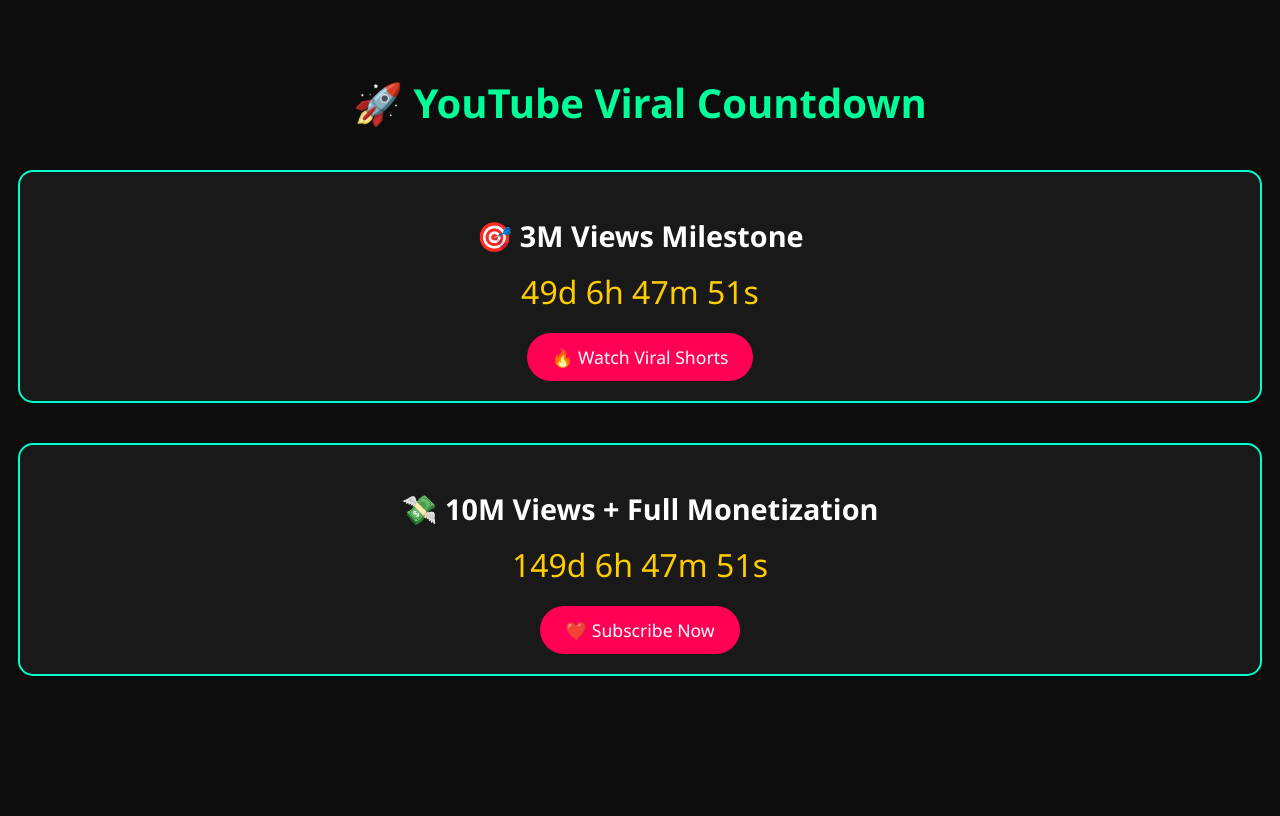
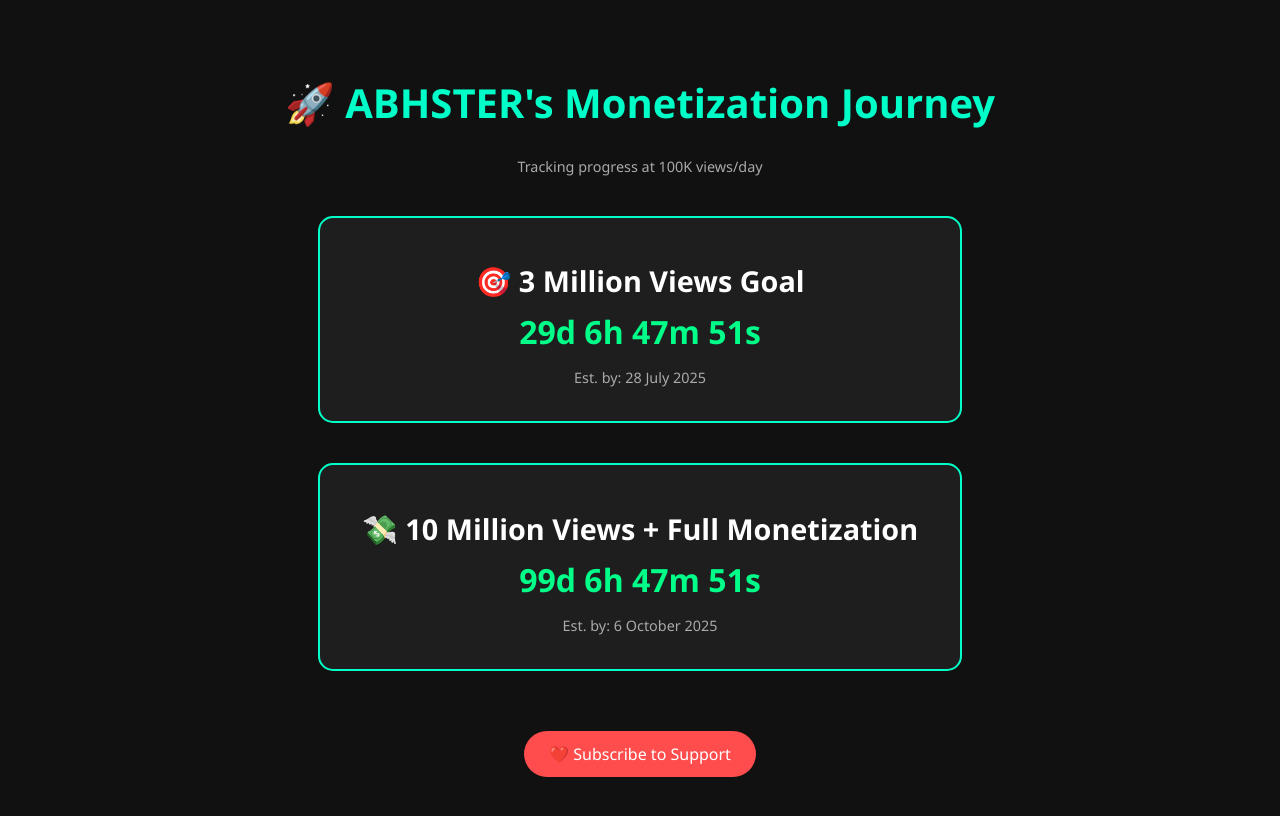
Before and after one commit to anonymouskevv/Milestone-Countdown, a plain HTML site: page index.html in a window 1280 px wide. Drawn offline with Linux system fonts and the light colour scheme.

Commit message:
Update index.html

```diff
--- a/index.html
+++ b/index.html
@@ -2,92 +2,95 @@
 <html lang="en">
 <head>
   <meta charset="UTF-8">
-  <title>🔥 Milestone Countdown – YouTube Journey</title>
+  <title>ABHSTER's Monetization Countdown</title>
   <meta name="viewport" content="width=device-width, initial-scale=1">
   <style>
     body {
-      background: #0d0d0d;
-      color: #fff;
+      background: #111;
+      color: #eee;
       font-family: 'Segoe UI', sans-serif;
       text-align: center;
       padding: 40px 10px;
     }
     h1 {
       font-size: 2.5rem;
-      color: #00ff99;
+      color: #00ffc8;
     }
     .milestone {
-      margin: 40px 0;
-      border: 2px solid #00ffcc;
+      margin: 40px auto;
+      border: 2px solid #00ffc8;
       padding: 20px;
       border-radius: 15px;
-      background-color: rgba(255, 255, 255, 0.05);
+      background-color: #1e1e1e;
+      max-width: 600px;
     }
     .milestone h2 {
       font-size: 1.8rem;
-      margin-bottom: 15px;
+      margin-bottom: 10px;
+      color: #ffffff;
     }
     .countdown {
       font-size: 2rem;
-      color: #ffcc00;
+      font-weight: bold;
+      color: #00ff88;
     }
-    .cta-btn {
+    .note {
+      font-size: 0.9rem;
+      color: #aaa;
+    }
+    .cta a {
+      display: inline-block;
+      background: #ff4d4d;
+      color: white;
+      padding: 12px 25px;
+      border-radius: 25px;
+      font-size: 1rem;
+      text-decoration: none;
       margin-top: 20px;
-      display: inline-block;
-      padding: 12px 25px;
-      font-size: 1.1rem;
-      background-color: #ff0055;
-      color: white;
-      border: none;
-      border-radius: 30px;
-      cursor: pointer;
-      transition: background 0.3s;
-      text-decoration: none;
-    }
-    .cta-btn:hover {
-      background-color: #ff3366;
     }
   </style>
 </head>
 <body>
-  <h1>🚀 YouTube Viral Countdown</h1>
+  <h1>🚀 ABHSTER's Monetization Journey</h1>
+  <p class="note">Tracking progress at 100K views/day</p>
 
   <div class="milestone">
-    <h2>🎯 3M Views Milestone</h2>
+    <h2>🎯 3 Million Views Goal</h2>
     <div id="timer1" class="countdown">Loading...</div>
-    <a class="cta-btn" href="https://www.youtube.com/@yourchannel" target="_blank">🔥 Watch Viral Shorts</a>
+    <p class="note">Est. by: 28 July 2025</p>
   </div>
 
   <div class="milestone">
-    <h2>💸 10M Views + Full Monetization</h2>
+    <h2>💸 10 Million Views + Full Monetization</h2>
     <div id="timer2" class="countdown">Loading...</div>
-    <a class="cta-btn" href="https://www.youtube.com/@yourchannel" target="_blank">❤️ Subscribe Now</a>
+    <p class="note">Est. by: 6 October 2025</p>
+  </div>
+
+  <div class="cta">
+    <a href="https://youtube.com/@yourchannel" target="_blank">❤️ Subscribe to Support</a>
   </div>
 
   <script>
-    function startCountdown(id, targetDate) {
+    function countdown(id, targetDate) {
       const countDownDate = new Date(targetDate).getTime();
-      const timer = document.getElementById(id);
-
-      setInterval(function() {
+      const element = document.getElementById(id);
+      setInterval(() => {
         const now = new Date().getTime();
-        const distance = countDownDate - now;
-        if (distance < 0) {
-          timer.innerHTML = "✅ Completed!";
+        const diff = countDownDate - now;
+        if (diff < 0) {
+          element.innerHTML = "✅ Reached!";
           return;
         }
-
-        const days = Math.floor(distance / (1000 * 60 * 60 * 24));
-        const hours = Math.floor((distance % (1000 * 60 * 60 * 24)) / (1000 * 60 * 60));
-        const minutes = Math.floor((distance % (1000 * 60 * 60)) / (1000 * 60));
-        const seconds = Math.floor((distance % (1000 * 60)) / 1000);
-
-        timer.innerHTML = `${days}d ${hours}h ${minutes}m ${seconds}s`;
+        const d = Math.floor(diff / (1000 * 60 * 60 * 24));
+        const h = Math.floor((diff % (1000 * 60 * 60 * 24)) / (1000 * 60 * 60));
+        const m = Math.floor((diff % (1000 * 60 * 60)) / (1000 * 60));
+        const s = Math.floor((diff % (1000 * 60)) / 1000);
+        element.innerHTML = `${d}d ${h}h ${m}m ${s}s`;
       }, 1000);
     }
 
-    startCountdown("timer1", "August 17, 2025 00:00:00");
-    startCountdown("timer2", "November 25, 2025 00:00:00");
+    countdown("timer1", "July 28, 2025 00:00:00");
+    countdown("timer2", "October 6, 2025 00:00:00");
   </script>
 </body>
 </html>
```
